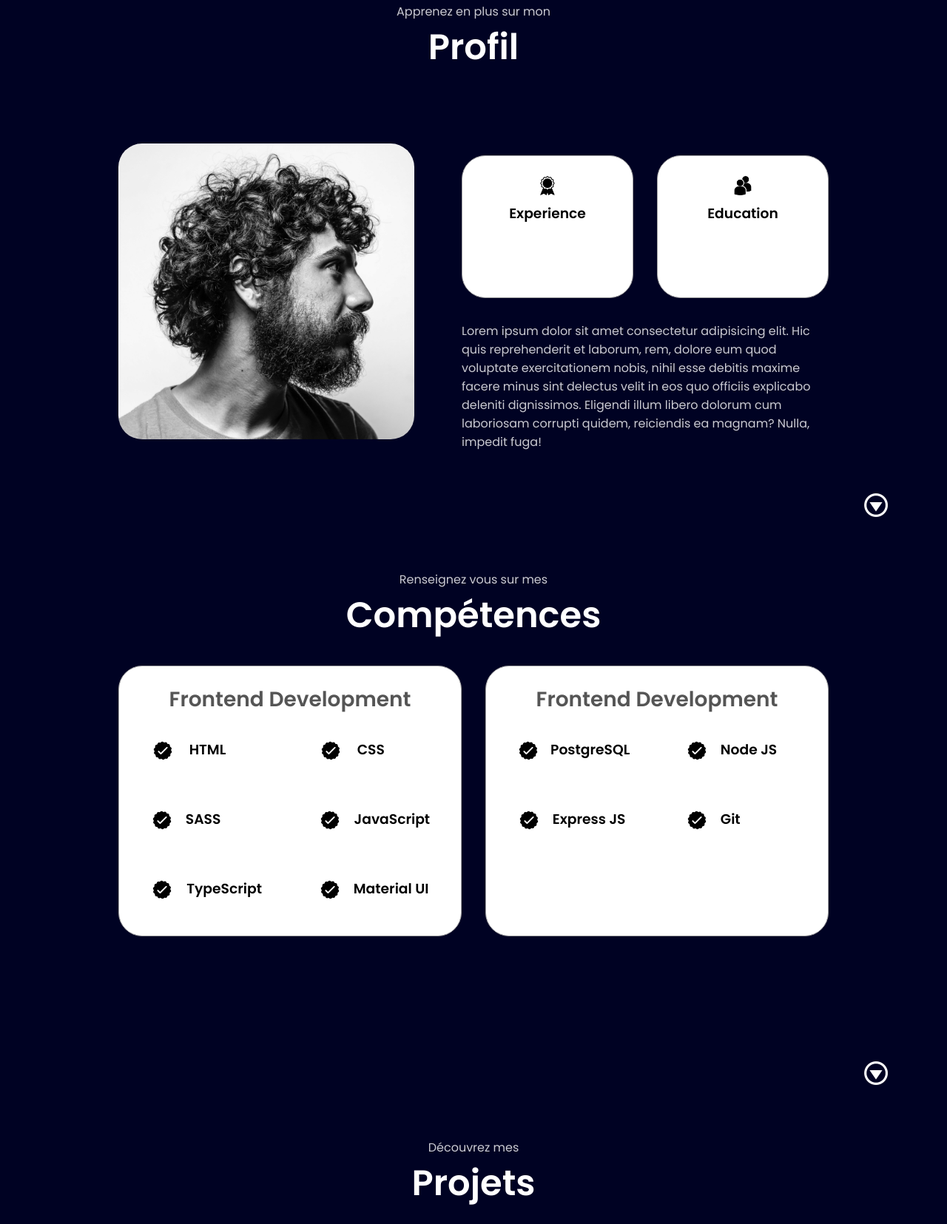
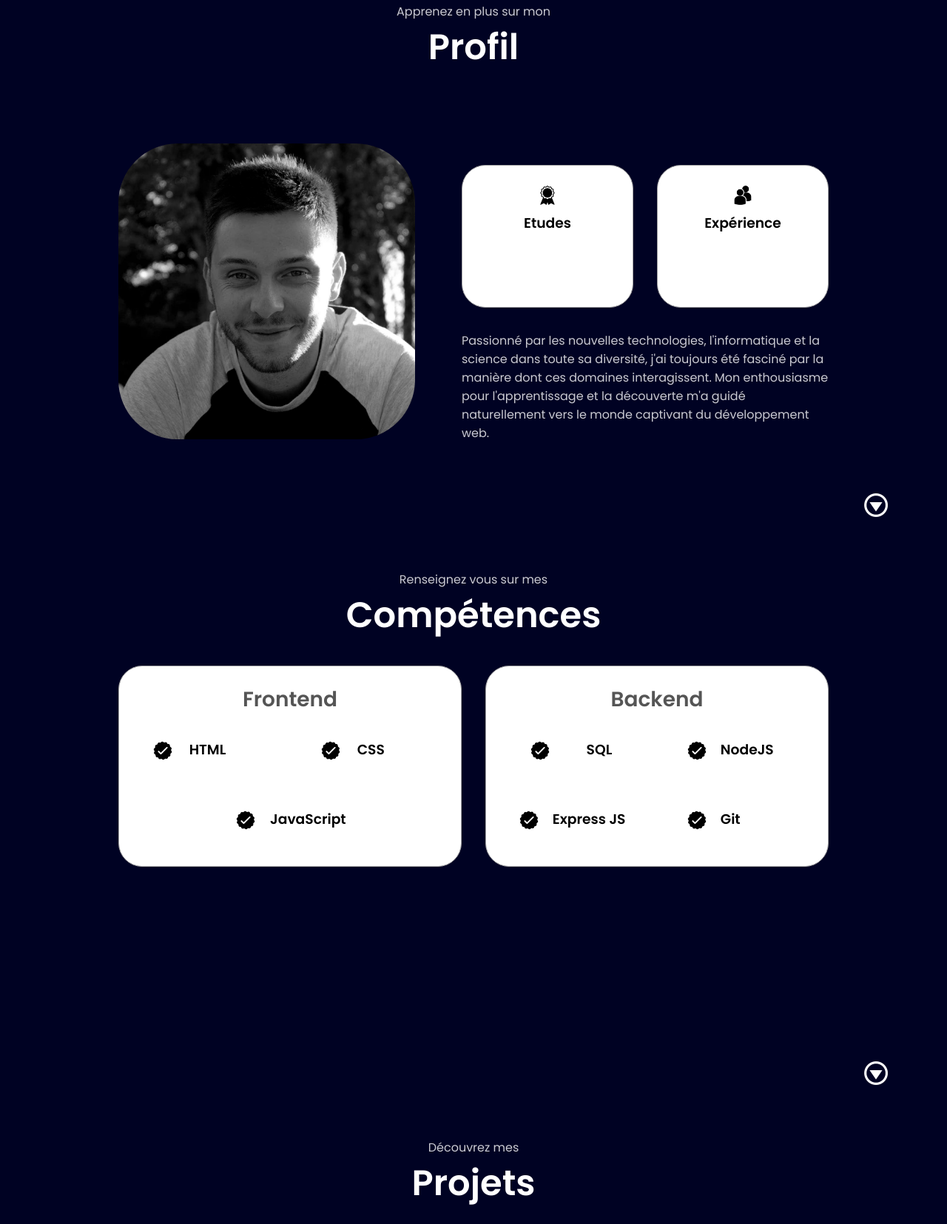
Before and after one commit to Maxime-Boue/Portfolio-particlesjs, a plain HTML site: page index.html in a window 1280 px wide. Shown: the part 925-2580 px from the top of the page at 74% size. Drawn offline with nearby package versions, Linux system fonts and the light colour scheme.

Commit message:
mise à jour

```diff
--- a/css/style.css
+++ b/css/style.css
@@ -7,7 +7,7 @@
   --grey: #ffffffca;
   --darkblue: #000223;
   --blue: #0b24b1;
-  --yellow: #baab05;
+  --yellow: #decc00;
 }
 * {
   margin: 0;
@@ -77,7 +77,11 @@ canvas {
 }
 
 .section__pic-container img{
-  border-radius: 2rem;
+  border-radius: 15em;
+}
+
+.section__pic-profil-container img {
+  border-radius: 5em;
 }
 
 .logo {
@@ -191,11 +195,18 @@ section {
 #profile {
   display: flex;
   justify-content: center;
-  gap: 5rem;
+  gap: 10rem;
   height: 80vh;
 }
 
 .section__pic-container {
+  display: flex;
+  height: 400px;
+  width: 400px;
+  margin: auto 0;
+}
+
+.section__pic-profil-container {
   display: flex;
   height: 400px;
   width: 400px;
--- a/index.html
+++ b/index.html
@@ -4,7 +4,7 @@
     <meta charset="UTF-8" />
     <meta http-equiv="X-UA-Compatible" content="IE=edge" />
     <meta name="viewport" content="width=device-width, initial-scale=1.0" />
-    <title>My Portfolio</title>
+    <title>Maxime Boué</title>
     <link rel="stylesheet" href="./css/style.css" />
     <link rel="stylesheet" href="./css/mediaqueries.css" />
     <link
@@ -46,7 +46,7 @@
       </nav>
       <section id="profile">
         <div class="section__pic-container">
-          <img src="./assets/Profilpicture-bw.jpg" alt="Maxime Boué profile picture" />
+          <img src="./assets/profilLarge-bw.jpg" alt="Maxime Boué profile picture" />
         </div>
         <div class="section__text">
           <h1 class="title">Maxime Boué</h1>
@@ -76,9 +76,9 @@
           <p class="section__text__p1">Apprenez en plus sur mon</p>
           <h1 class="title">Profil</h1>
           <div class="section-container">
-            <div class="section__pic-container">
+            <div class="section__pic-profil-container">
               <img
-                src="./assets/about-pic.png"
+                src="./assets/Profilpicture-bw.jpg"
                 alt="Profile picture"
                 class="about-pic"
               />
@@ -91,7 +91,7 @@
                     alt="Experience icon"
                     class="icon"
                   />
-                  <h3>Experience</h3>
+                  <h3>Etudes</h3>
                   <p>2+ years <br />Frontend Development</p>
                 </div>
                 <div class="details-container">
@@ -100,18 +100,13 @@
                     alt="Education icon"
                     class="icon"
                   />
-                  <h3>Education</h3>
+                  <h3>Expérience</h3>
                   <p>B.Sc. Bachelors Degree<br />M.Sc. Masters Degree</p>
                 </div>
               </div>
               <div class="text-container">
                 <p>
-                  Lorem ipsum dolor sit amet consectetur adipisicing elit. Hic quis
-                  reprehenderit et laborum, rem, dolore eum quod voluptate
-                  exercitationem nobis, nihil esse debitis maxime facere minus sint
-                  delectus velit in eos quo officiis explicabo deleniti dignissimos.
-                  Eligendi illum libero dolorum cum laboriosam corrupti quidem,
-                  reiciendis ea magnam? Nulla, impedit fuga!
+                  Passionné par les nouvelles technologies, l'informatique et la science dans toute sa diversité, j'ai toujours été fasciné par la manière dont ces domaines interagissent. Mon enthousiasme pour l'apprentissage et la découverte m'a guidé naturellement vers le monde captivant du développement web.
                 </p>
               </div>
             </div>
@@ -129,7 +124,7 @@
         <div class="experience-details-container">
           <div class="about-containers">
             <div class="details-container">
-              <h2 class="experience-sub-title">Frontend Development</h2>
+              <h2 class="experience-sub-title">Frontend</h2>
               <div class="article-container">
                 <article>
                   <img
@@ -160,10 +155,15 @@
                     class="icon"
                   />
                   <div>
-                    <h3>SASS</h3>
-                    <p>Intermediate</p>
+                    <h3>JavaScript</h3>
+                    <p>Basic</p>
                   </div>
                 </article>
+              </div>
+            </div>
+            <div class="details-container">
+              <h2 class="experience-sub-title">Backend</h2>
+              <div class="article-container">
                 <article>
                   <img
                     src="./assets/checkmark.png"
@@ -171,7 +171,7 @@
                     class="icon"
                   />
                   <div>
-                    <h3>JavaScript</h3>
+                    <h3>SQL</h3>
                     <p>Basic</p>
                   </div>
                 </article>
@@ -182,45 +182,7 @@
                     class="icon"
                   />
                   <div>
-                    <h3>TypeScript</h3>
-                    <p>Basic</p>
-                  </div>
-                </article>
-                <article>
-                  <img
-                    src="./assets/checkmark.png"
-                    alt="Experience icon"
-                    class="icon"
-                  />
-                  <div>
-                    <h3>Material UI</h3>
-                    <p>Intermediate</p>
-                  </div>
-                </article>
-              </div>
-            </div>
-            <div class="details-container">
-              <h2 class="experience-sub-title">Frontend Development</h2>
-              <div class="article-container">
-                <article>
-                  <img
-                    src="./assets/checkmark.png"
-                    alt="Experience icon"
-                    class="icon"
-                  />
-                  <div>
-                    <h3>PostgreSQL</h3>
-                    <p>Basic</p>
-                  </div>
-                </article>
-                <article>
-                  <img
-                    src="./assets/checkmark.png"
-                    alt="Experience icon"
-                    class="icon"
-                  />
-                  <div>
-                    <h3>Node JS</h3>
+                    <h3>NodeJS</h3>
                     <p>Intermediate</p>
                   </div>
                 </article>
@@ -265,12 +227,12 @@
             <div class="details-container color-container">
               <div class="article-container">
                 <img
-                  src="./assets/project-1.png"
+                  src="./assets/blackholepic.jpg"
                   alt="Project 1"
                   class="project-img"
                 />
               </div>
-              <h2 class="experience-sub-title project-title">Project One</h2>
+              <h2 class="experience-sub-title project-title">Projet Black Hole</h2>
               <div class="btn-container">
                 <button
                   class="btn btn-color-2 project-btn"
@@ -289,12 +251,12 @@
             <div class="details-container color-container">
               <div class="article-container">
                 <img
-                  src="./assets/project-2.png"
+                  src="./assets/moonpicture.jpg"
                   alt="Project 2"
                   class="project-img"
                 />
               </div>
-              <h2 class="experience-sub-title project-title">Project Two</h2>
+              <h2 class="experience-sub-title project-title">Projet Objetif Lune</h2>
               <div class="btn-container">
                 <button
                   class="btn btn-color-2 project-btn"
@@ -313,12 +275,12 @@
             <div class="details-container color-container">
               <div class="article-container">
                 <img
-                  src="./assets/project-3.png"
+                  src="./assets/terrepic.jpg"
                   alt="Project 3"
                   class="project-img"
                 />
               </div>
-              <h2 class="experience-sub-title project-title">Project Three</h2>
+              <h2 class="experience-sub-title project-title">Projet Terre</h2>
               <div class="btn-container">
                 <button
                   class="btn btn-color-2 project-btn"
--- a/js/particles.js
+++ b/js/particles.js
@@ -13,7 +13,7 @@ particlesJS("background", {
             value: "#ffffff", // Particles color
         },
         shape: {
-            type: "circle", // Shape type
+            type: "triangle", // Shape type
         },
         opacity: {
             value: 0.8, // Base opacity of particles
```
Also changed, not shown: assets/blackholepic.jpg (added), assets/moonpicture.jpg (added), assets/profilLarge-bw.jpg (added), assets/profile-pic-2.png (deleted), assets/terrepic.jpg (added).
